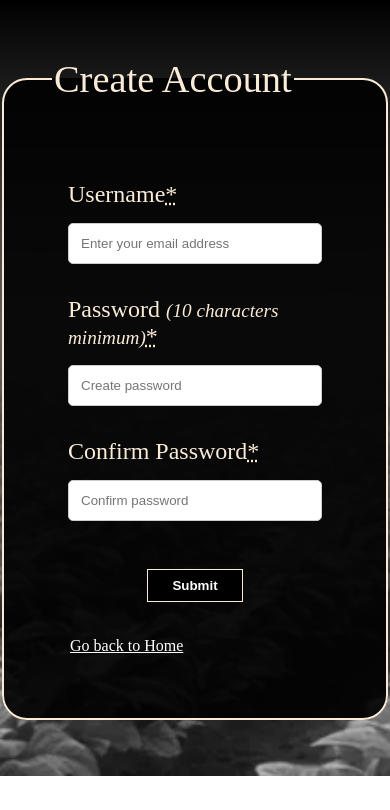
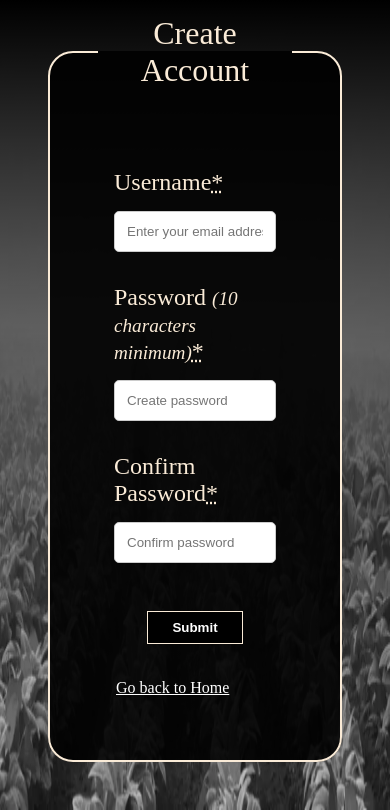
Before and after one commit to Kevin-234/cpnt260-final, a plain HTML site: page register.html in a window 390 px wide. Shown: the part 80-890 px from the top of the page. Before the commit the page ends 856 px from the top, so only its background shows below. Drawn offline with Linux system fonts and the light colour scheme; a web font is replaced by a local one.

Commit message:
moved images to html

```diff
--- a/CSS/login.css
+++ b/CSS/login.css
@@ -1,16 +1,22 @@
 @import url('https://fonts.googleapis.com/css2?family=Piazzolla&display=swap');
 
 main {
-  height: 92vh;
+  height: 100vh;
   display: flex;
   justify-content: center;
   align-items: center;
 
-  background-image: linear-gradient(to top, rgba(0, 0, 0, 0.4), rgba(0, 0, 0, 0.8)), url(../Img/car.JPG);
+  background-image: linear-gradient(to top, rgba(0, 0, 0, 0.4), rgba(0, 0, 0, 0.8));
+}
+.background {
   background-repeat: no-repeat;
   background-size: cover;
+  width: 100vw;
+  height: 100vh;
+
+  position: absolute;
+  z-index: -1;
 }
-
 form {
   align-self: center;
 }
--- a/CSS/register.css
+++ b/CSS/register.css
@@ -5,12 +5,20 @@ main {
   display: flex;
   justify-content: center;
   align-items: center;
+  background-image: linear-gradient(to top, rgba(0, 0, 0, 0), rgba(0, 0, 0, 1));
 
-  background-image: linear-gradient(to top, rgba(0, 0, 0, 0), rgba(0, 0, 0, 1)), url(../Img/tabacco\ farm.WEBP);
+}
+
+.background {
+
   background-repeat: no-repeat;
   background-size: cover;
+  width: 100vw;
+  height: 100vh;
+
+  position: absolute;
+  z-index: -1;
 }
-
 form {
   align-self: center;
 }
@@ -23,6 +31,8 @@ form {
   background-color: hsl(136deg, 0%, 0%, 90%);
   border: 2px solid #FAEBD7;
   border-radius: 25px;
+
+
 }
 
 /* change legend font-size */
@@ -117,5 +127,31 @@ footer {
 @media screen and (max-width: 500px) {
   .btn {
     width: 6rem;
+    padding: 0.6em;
+
+    margin-top: 1rem;
+  }
+
+  .field-set {
+    margin: 3rem;
+  }
+
+  .container {
+    padding-bottom: 0;
+  }
+
+  legend {
+    text-align: center;
+    font-size: 2rem;
+  }
+
+  li {
+    margin: auto;
   }
 }
+
+@media screen and (min-width: 500px) {
+  .field-set {
+    margin: 1rem;
+  }
+}
--- a/register.html
+++ b/register.html
@@ -24,6 +24,7 @@
 
     <!-- form field -->
     <main>
+      <img class="background" src="./img/tabacco farm.webp" alt="tabacco farm">
       <form>
         <fieldset class="field-set">
           <legend>Create Account</legend>
```
Also changed, not shown: login.html (+1 -0 lines).
